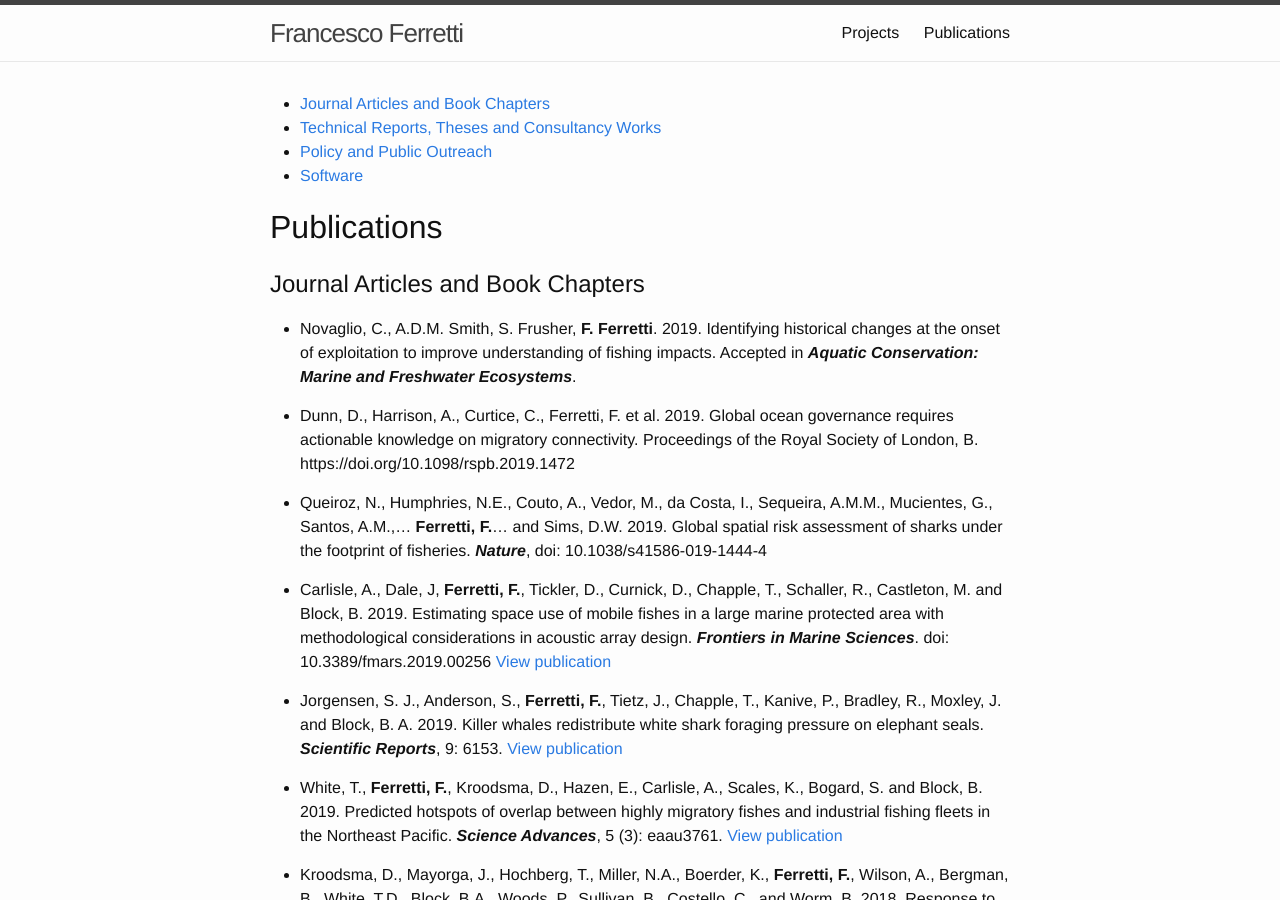
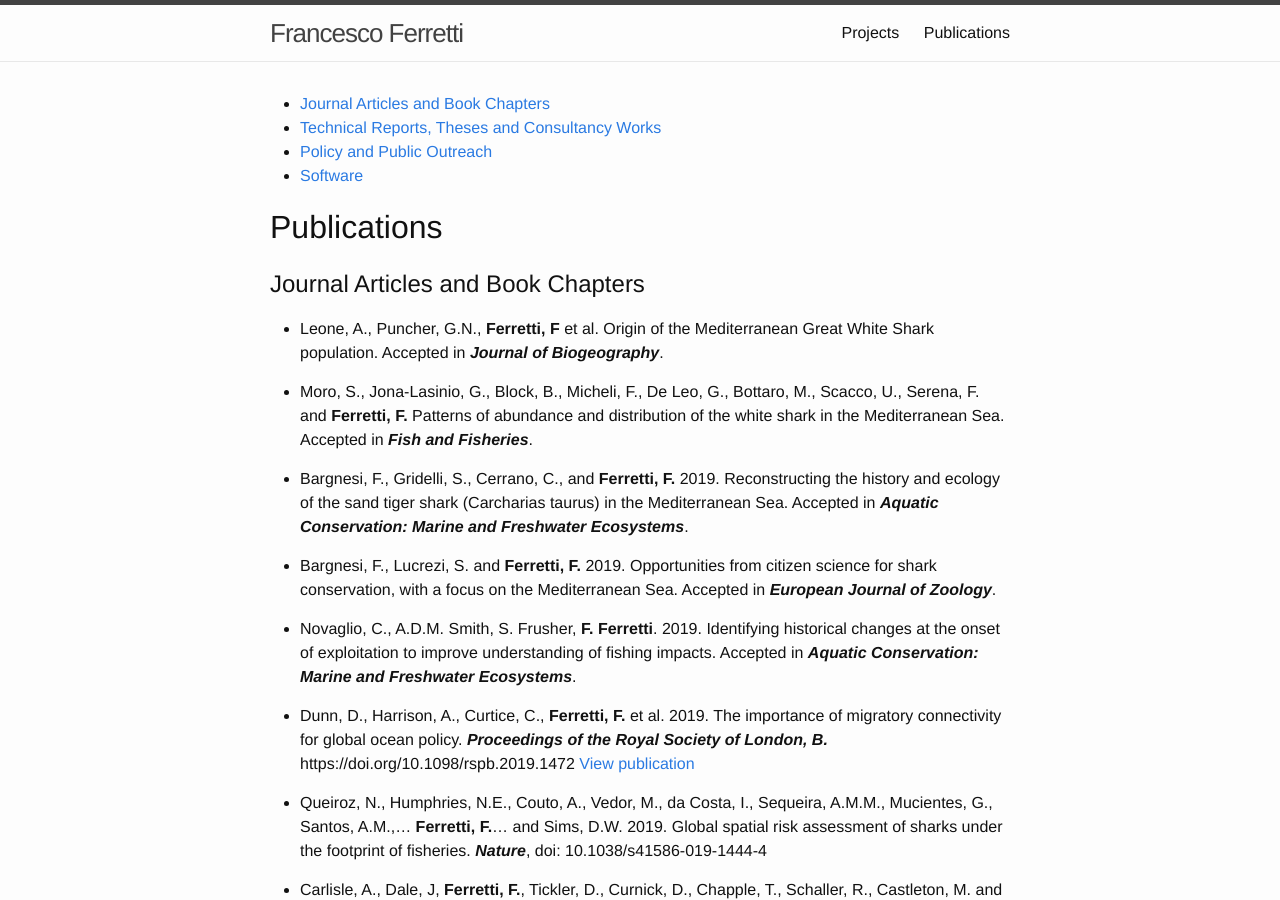
Before and after one commit to ferrettigs/ferrettigs.github.io, a Jekyll site: the page built from 03-Publications.md, in a window 1280 px wide and 900 px high. Built offline with Jekyll 4.4.1, drawn with Linux system fonts in a browser that asks for light colours; comment, search, counter and statistics services are not loaded.

Commit message:
updated publications

```diff
--- a/03-Publications.md
+++ b/03-Publications.md
@@ -24,9 +24,18 @@ Publications
 Journal Articles and Book Chapters
 ----------------------------------
 
+
+ - Leone, A., Puncher, G.N., **Ferretti, F** et al. Origin of the Mediterranean Great White Shark population. Accepted in __*Journal of Biogeography*__.
+
+ - Moro, S., Jona-Lasinio, G., Block, B., Micheli, F., De Leo, G., Bottaro, M., Scacco, U., Serena, F. and **Ferretti, F.** Patterns of abundance and distribution of the white shark in the Mediterranean Sea. Accepted in __*Fish and Fisheries*__.
+
+ - Bargnesi, F., Gridelli, S., Cerrano, C., and **Ferretti, F.** 2019. Reconstructing the history and ecology of the sand tiger shark (Carcharias taurus) in the Mediterranean Sea. Accepted in __*Aquatic Conservation: Marine and Freshwater Ecosystems*__.
+
+ - Bargnesi, F., Lucrezi, S. and **Ferretti, F.** 2019. Opportunities from citizen science for shark conservation, with a focus on the Mediterranean Sea. Accepted in __*European Journal of Zoology*__.
+
 - Novaglio, C., A.D.M. Smith, S. Frusher, **F. Ferretti**. 2019. Identifying historical changes at the onset of exploitation to improve understanding of fishing impacts. Accepted in __*Aquatic Conservation: Marine and Freshwater Ecosystems*__.
 
-- Dunn, D., Harrison, A., Curtice, C., Ferretti, F. et al. 2019. Global ocean governance requires actionable knowledge on migratory connectivity. Proceedings of the Royal Society of London, B. https://doi.org/10.1098/rspb.2019.1472
+- Dunn, D., Harrison, A., Curtice, C., **Ferretti, F.** et al. 2019. The importance of migratory connectivity for global ocean policy. __*Proceedings of the Royal Society of London, B.*__ https://doi.org/10.1098/rspb.2019.1472 [View publication](https://royalsocietypublishing.org/doi/10.1098/rspb.2019.1472)
 
 - Queiroz, N., Humphries, N.E., Couto, A., Vedor, M., da Costa, I., Sequeira, A.M.M., Mucientes, G., Santos, A.M.,... **Ferretti, F.**... and Sims, D.W. 2019. Global spatial risk assessment of sharks under the footprint of fisheries. __*Nature*__, doi: 10.1038/s41586-019-1444-4
 
```
